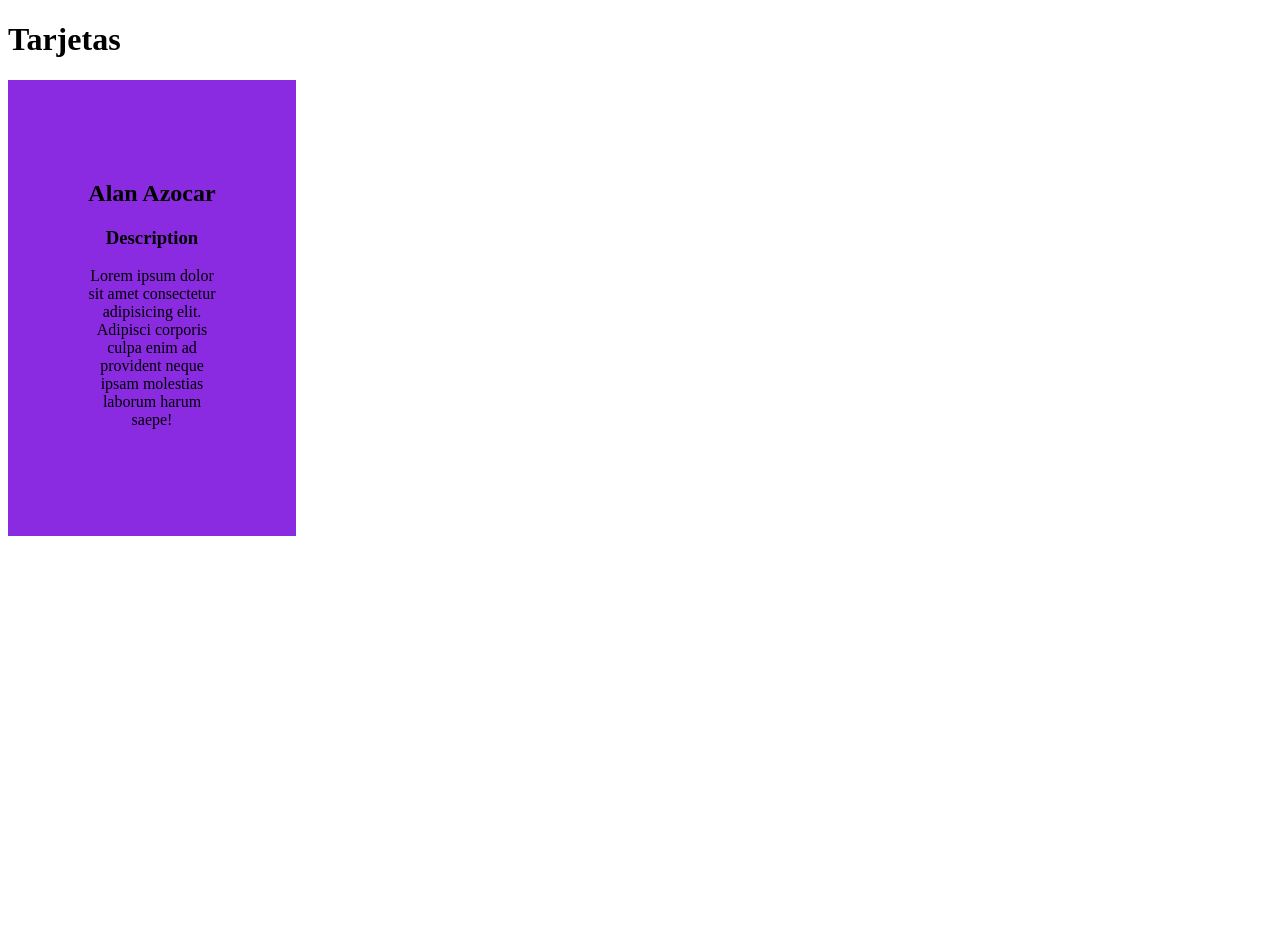
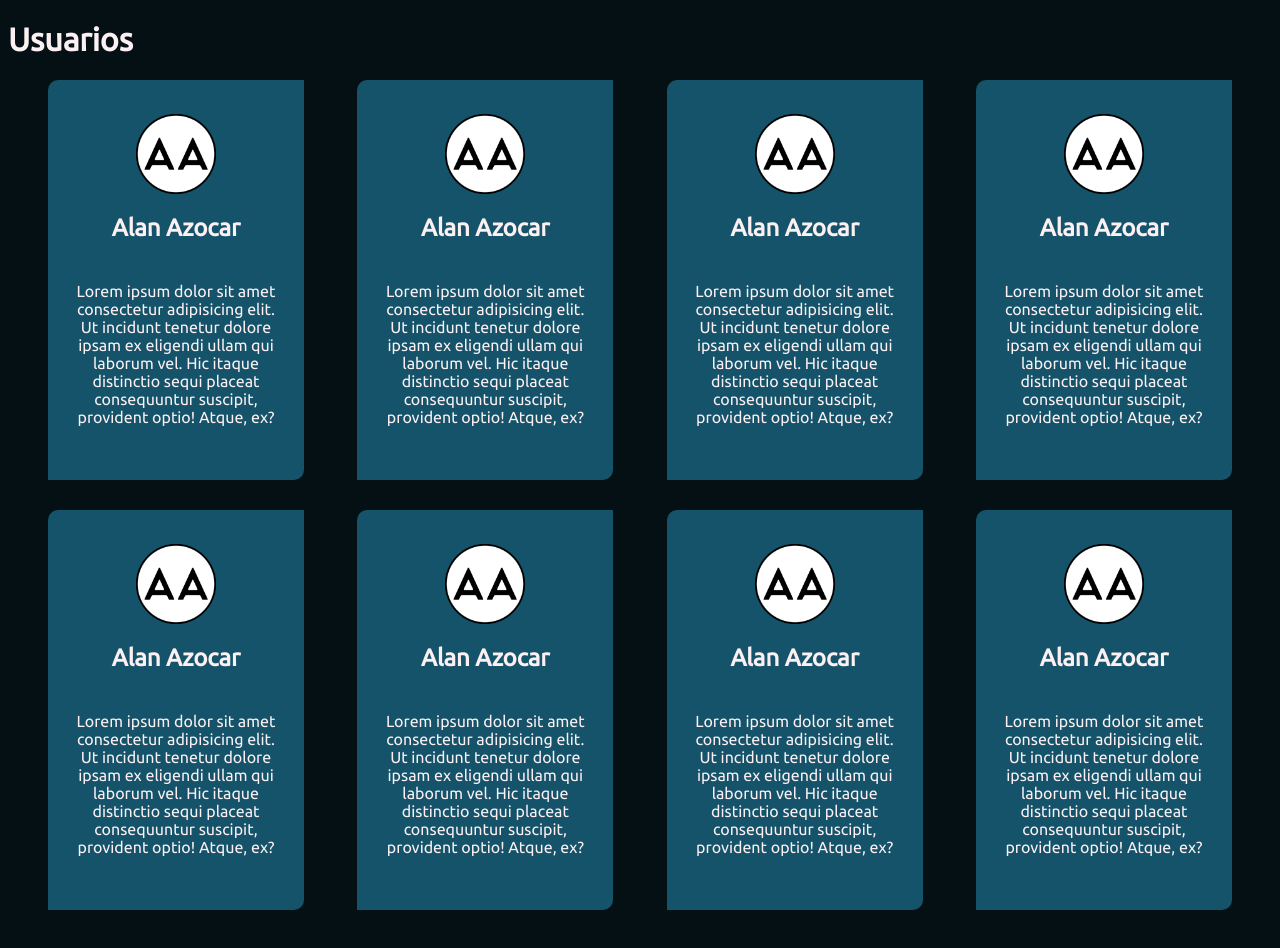
Before and after one commit to AlanAzocar/Pruebas, a plain HTML site: page index.html in a window 1280 px wide. Before the commit the page ends 800 px from the top, so only its background shows below. Drawn offline with Linux system fonts and the light colour scheme.

Commit message:
actualizacion 3

```diff
--- a/index.html
+++ b/index.html
@@ -3,21 +3,119 @@
   <head>
     <meta charset="UTF-8" />
     <meta name="viewport" content="width=device-width, initial-scale=1.0" />
-    <link rel="stylesheet" href="./style.css">
+    <link rel="stylesheet" href="./style.css" />
+    <link rel="preconnect" href="https://fonts.googleapis.com" />
+    <link rel="preconnect" href="https://fonts.gstatic.com" crossorigin />
+    <link rel="preconnect" href="https://fonts.googleapis.com" />
+    <link rel="preconnect" href="https://fonts.gstatic.com" crossorigin />
+    <link
+      href="https://fonts.googleapis.com/css2?family=Ubuntu&display=swap"
+      rel="stylesheet"
+    />
     <title>Pruebas</title>
   </head>
   <body>
     <main>
-      <h1>Tarjetas</h1>
-      <div class="tarjeta">
-      <h2>Alan Azocar</h2>
-      <h3>Description</h3>
-      <p>
-        Lorem ipsum dolor sit amet consectetur adipisicing elit. Adipisci
-        corporis culpa enim ad provident neque ipsam molestias laborum harum
-        saepe!
-      </p>
-    </div>
+      <h1>Usuarios</h1>
+      <section class="grupo">
+        <a href="https://www.google.com" class="enlace-tarjeta" target="_blank">
+          <div class="card">
+            <img src="./assets/logo.png" alt="logo alan" />
+            <h2>Alan Azocar</h2>
+            <p>
+              Lorem ipsum dolor sit amet consectetur adipisicing elit. Ut
+              incidunt tenetur dolore ipsam ex eligendi ullam qui laborum vel.
+              Hic itaque distinctio sequi placeat consequuntur suscipit,
+              provident optio! Atque, ex?
+            </p>
+          </div>
+        </a>
+        <a href="https://www.google.com" class="enlace-tarjeta" target="_blank">
+          <div class="card">
+            <img src="./assets/logo.png" alt="logo alan" />
+            <h2>Alan Azocar</h2>
+            <p>
+              Lorem ipsum dolor sit amet consectetur adipisicing elit. Ut
+              incidunt tenetur dolore ipsam ex eligendi ullam qui laborum vel.
+              Hic itaque distinctio sequi placeat consequuntur suscipit,
+              provident optio! Atque, ex?
+            </p>
+          </div>
+        </a>
+        <a href="https://www.google.com" class="enlace-tarjeta" target="_blank">
+          <div class="card">
+            <img src="./assets/logo.png" alt="logo alan" />
+            <h2>Alan Azocar</h2>
+            <p>
+              Lorem ipsum dolor sit amet consectetur adipisicing elit. Ut
+              incidunt tenetur dolore ipsam ex eligendi ullam qui laborum vel.
+              Hic itaque distinctio sequi placeat consequuntur suscipit,
+              provident optio! Atque, ex?
+            </p>
+          </div>
+        </a>
+        <a href="https://www.google.com" class="enlace-tarjeta" target="_blank">
+          <div class="card">
+            <img src="./assets/logo.png" alt="logo alan" />
+            <h2>Alan Azocar</h2>
+            <p>
+              Lorem ipsum dolor sit amet consectetur adipisicing elit. Ut
+              incidunt tenetur dolore ipsam ex eligendi ullam qui laborum vel.
+              Hic itaque distinctio sequi placeat consequuntur suscipit,
+              provident optio! Atque, ex?
+            </p>
+          </div>
+        </a>
+        <a href="https://www.google.com" class="enlace-tarjeta" target="_blank">
+          <div class="card">
+            <img src="./assets/logo.png" alt="logo alan" />
+            <h2>Alan Azocar</h2>
+            <p>
+              Lorem ipsum dolor sit amet consectetur adipisicing elit. Ut
+              incidunt tenetur dolore ipsam ex eligendi ullam qui laborum vel.
+              Hic itaque distinctio sequi placeat consequuntur suscipit,
+              provident optio! Atque, ex?
+            </p>
+          </div>
+        </a>
+        <a href="https://www.google.com" class="enlace-tarjeta" target="_blank">
+          <div class="card">
+            <img src="./assets/logo.png" alt="logo alan" />
+            <h2>Alan Azocar</h2>
+            <p>
+              Lorem ipsum dolor sit amet consectetur adipisicing elit. Ut
+              incidunt tenetur dolore ipsam ex eligendi ullam qui laborum vel.
+              Hic itaque distinctio sequi placeat consequuntur suscipit,
+              provident optio! Atque, ex?
+            </p>
+          </div>
+        </a>
+        <a href="https://www.google.com" class="enlace-tarjeta" target="_blank">
+          <div class="card">
+            <img src="./assets/logo.png" alt="logo alan" />
+            <h2>Alan Azocar</h2>
+            <p>
+              Lorem ipsum dolor sit amet consectetur adipisicing elit. Ut
+              incidunt tenetur dolore ipsam ex eligendi ullam qui laborum vel.
+              Hic itaque distinctio sequi placeat consequuntur suscipit,
+              provident optio! Atque, ex?
+            </p>
+          </div>
+        </a>
+        <a href="https://www.google.com" class="enlace-tarjeta" target="_blank">
+          <div class="card">
+            <img src="./assets/logo.png" alt="logo alan" />
+            <h2>Alan Azocar</h2>
+            <p>
+              Lorem ipsum dolor sit amet consectetur adipisicing elit. Ut
+              incidunt tenetur dolore ipsam ex eligendi ullam qui laborum vel.
+              Hic itaque distinctio sequi placeat consequuntur suscipit,
+              provident optio! Atque, ex?
+            </p>
+          </div>
+        </a>
+
+      </section>
     </main>
   </body>
 </html>
--- a/style.css
+++ b/style.css
@@ -1,8 +1,73 @@
-.tarjeta {
-    background-color: blueviolet;
-    height: 37vh;
-    width: 10vw;
-    text-align: center;
-    padding: 10vh;
+* {
+  font-family: "Ubuntu", sans-serif;
+}
 
+h1 {
+  color: #fcf0f3;
 }
+
+body {
+  background-color: #041014;
+}
+
+.card {
+  background-color: #145369;
+  height: 50vh;
+  width: 20vw;
+  border-radius: 10px 0px 10px 0px;
+  display: flex;
+  justify-content: center;
+  flex-direction: column;
+  align-items: center;
+  margin-bottom: 30px;
+  /* -webkit-box-shadow: 7px 7px 6px rgba(37, 150, 190,1); */
+  margin-left: 0px;
+  position: relative;
+}
+
+.card img {
+  height: 10vh;
+  display: flex;
+}
+
+.card h2,
+p {
+  text-align: center;
+  padding: 20px;
+  margin: 0;
+  color: #fcf0f3;
+}
+
+.grupo {
+  display: flex;
+  flex-wrap: wrap;
+  justify-content: space-between;
+  margin-left: 40px;
+  margin-right: 40px;
+}
+
+.enlace-tarjeta {
+  text-decoration: none;
+  color: inherit;
+  position: relative;
+}
+
+.enlace-tarjeta :hover {
+  box-shadow: 7px 7px 6px rgba(37, 150, 190, 1);
+}
+
+.card::after {
+    content: "";
+    position: absolute;
+    top: 0;
+    left: 0;
+    width: 100%;
+    height: 100%;
+    border-radius: 2%;
+    box-shadow: 0 0 10px rgba(0, 0, 0, 0);
+    transition: box-shadow 0.3s ease;
+  }
+
+  .card:hover::after {
+    box-shadow: 0 0 10px rgba(0, 0, 0, 0.5);
+  }
```
